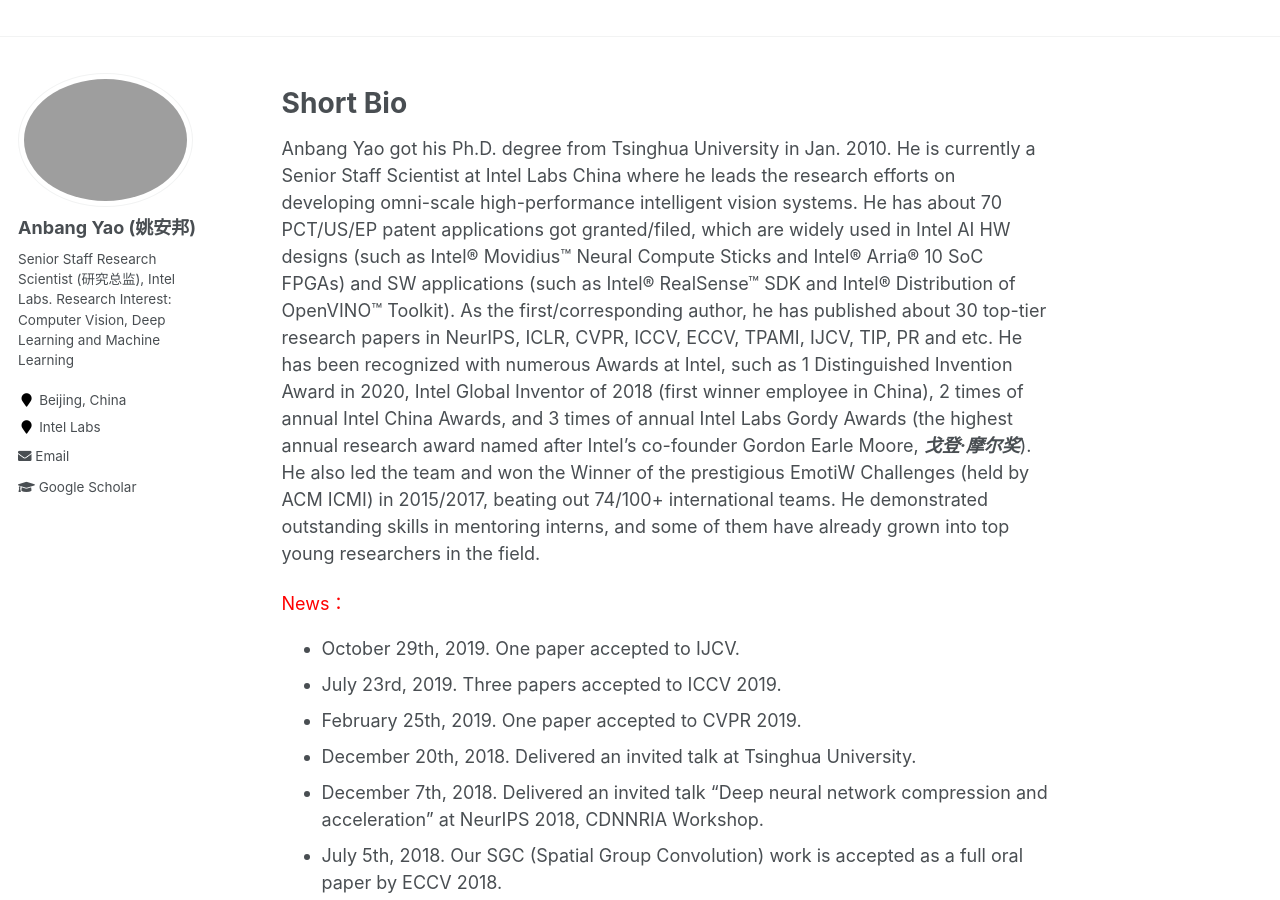
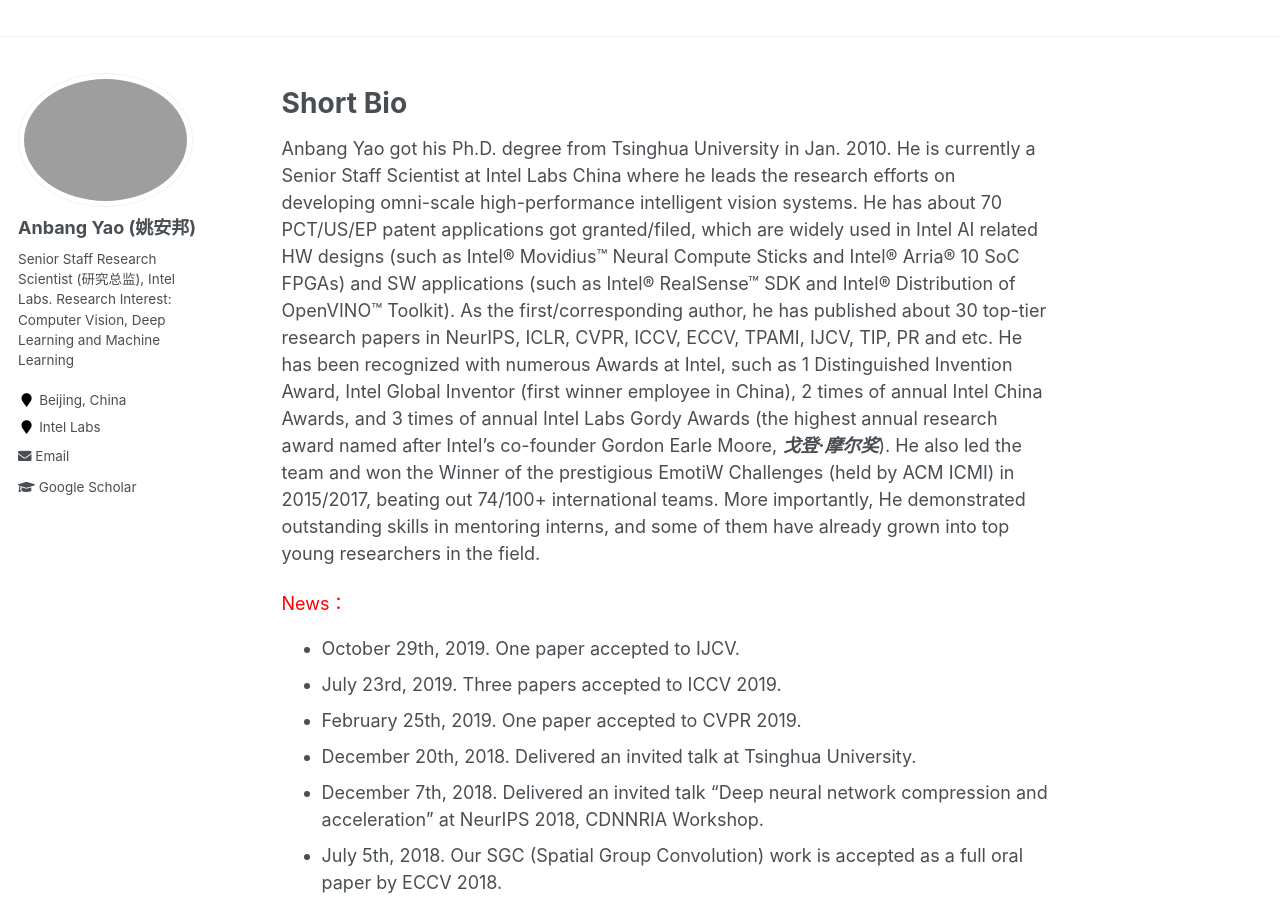
Before and after one commit to YaoAnbang/YaoAnbang.github.io, a Jekyll site: the page built from _pages/about.md, in a window 1280 px wide and 900 px high. Built offline with Jekyll 4.4.1, drawn with Linux system fonts in a browser that asks for light colours; some of the changed lines change nothing that is shown; some of the changed text lies outside the part shown.

Commit message:
Update about.md

```diff
--- a/_pages/about.md
+++ b/_pages/about.md
@@ -11,7 +11,7 @@
 Short Bio
 =====
 
-Anbang Yao got his Ph.D. degree from Tsinghua University in Jan. 2010. He is currently a Senior Staff Scientist at Intel Labs China where he leads the research efforts on developing omni-scale high-performance intelligent vision systems. He has about 70 PCT/US/EP patent applications got granted/filed, which are widely used in Intel AI HW designs (such as Intel® Movidius™ Neural Compute Sticks and Intel® Arria® 10  SoC FPGAs) and SW applications (such as Intel® RealSense™ SDK and Intel® Distribution of OpenVINO™ Toolkit). As the first/corresponding author, he has published about 30 top-tier research papers in NeurIPS, ICLR, CVPR, ICCV, ECCV, TPAMI, IJCV, TIP, PR and etc. He has been recognized with numerous Awards at Intel, such as 1 Distinguished Invention Award in 2020, Intel Global Inventor of 2018 (first winner employee in China), 2 times of annual Intel China Awards, and 3 times of annual Intel Labs Gordy Awards (the highest annual research award named after Intel's co-founder Gordon Earle Moore, ***戈登·摩尔奖***). He also led the team and won the Winner of the prestigious EmotiW Challenges (held by ACM ICMI) in 2015/2017, beating out 74/100+ international teams. He demonstrated outstanding skills in mentoring interns, and some of them have already grown into top young researchers in the field.
+Anbang Yao got his Ph.D. degree from Tsinghua University in Jan. 2010. He is currently a Senior Staff Scientist at Intel Labs China where he leads the research efforts on developing omni-scale high-performance intelligent vision systems. He has about 70 PCT/US/EP patent applications got granted/filed, which are widely used in Intel AI related HW designs (such as Intel® Movidius™ Neural Compute Sticks and Intel® Arria® 10  SoC FPGAs) and SW applications (such as Intel® RealSense™ SDK and Intel® Distribution of OpenVINO™ Toolkit). As the first/corresponding author, he has published about 30 top-tier research papers in NeurIPS, ICLR, CVPR, ICCV, ECCV, TPAMI, IJCV, TIP, PR and etc. He has been recognized with numerous Awards at Intel, such as 1 Distinguished Invention Award, Intel Global Inventor (first winner employee in China), 2 times of annual Intel China Awards, and 3 times of annual Intel Labs Gordy Awards (the highest annual research award named after Intel's co-founder Gordon Earle Moore, ***戈登·摩尔奖***). He also led the team and won the Winner of the prestigious EmotiW Challenges (held by ACM ICMI) in 2015/2017, beating out 74/100+ international teams. More importantly, He demonstrated outstanding skills in mentoring interns, and some of them have already grown into top young researchers in the field.
 
 <font color="red">News：</font>
 + October 29th, 2019. One paper accepted to IJCV.
@@ -102,11 +102,11 @@
 
 Awards
 =====
-+ 1 Distinguished Invention Award in 2020, for strong values to future Intel AI HW designs
++ 1 Distinguished Invention Award in 2020, for strong merits to future Intel AI HW designs
 + 4 Intel China Quarterly Awards in 2017~2019
 + Intel Global Inventor 2018, 1 out of ~8000 Employees of Intel China
 + Intel China Employee of the Year Award 2017
-+ Top-1 Inventor of 2017, 1 out of over 700 Research Scientists of Intel Labs
++ Top-1 Inventor of 2017 (having 34 PCT/US patents approved and filed in one single year, and keeping the highest record until now), 1 out of over 700 Research Scientists of Intel Labs
 + Intel i360 Design Hero Award 2017, the Highest Business Award of Intel IoTG Asian Region
 + Intel China Award 2017, the Highest Annual Team Award of Intel China
 + Intel China Award 2016, the Highest Annual Team Award of Intel China
```
